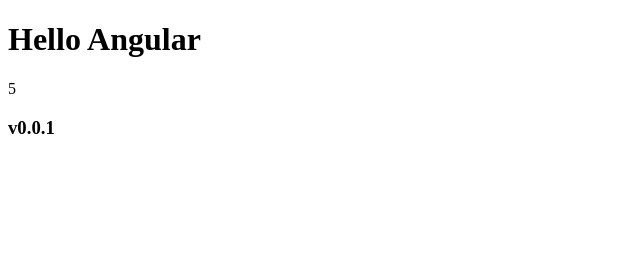
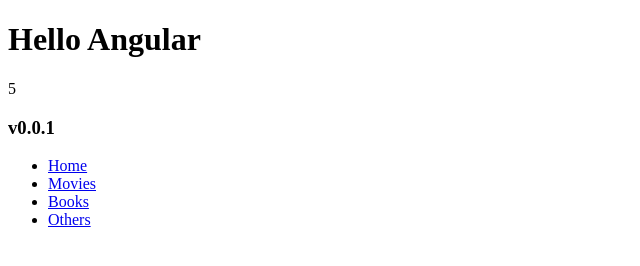
Before and after one commit to ypyang237/angular-demo, a website: page public/index.html in a window 1280 px wide. Shown: the whole page, without its empty margins (0-640 px from the left). Drawn offline with nearby package versions, Linux system fonts and the light colour scheme; some packages are replaced by stand-ins of ours.

Commit message:
add a links for routes

```diff
--- a/public/index.html
+++ b/public/index.html
@@ -9,6 +9,28 @@
   <div ng-view></div>
   <!-- this line above is important for the rendering of the default.html in views -->
   <!-- routeProvider renders views in here -->
+
+
+  <nav>
+    <ul>
+      <li>
+        <a ng-href="/">Home</a>
+      </li>
+      <li>
+        <a ng-href="/movies">Movies</a>
+      </li>
+      <li>
+        <a ng-href="/books">Books</a>
+      </li>
+      <li>
+        <a ng-href="/other">Others</a>
+      </li>
+    </ul>
+  </nav>
+
+
+
+
 
 
 
```
